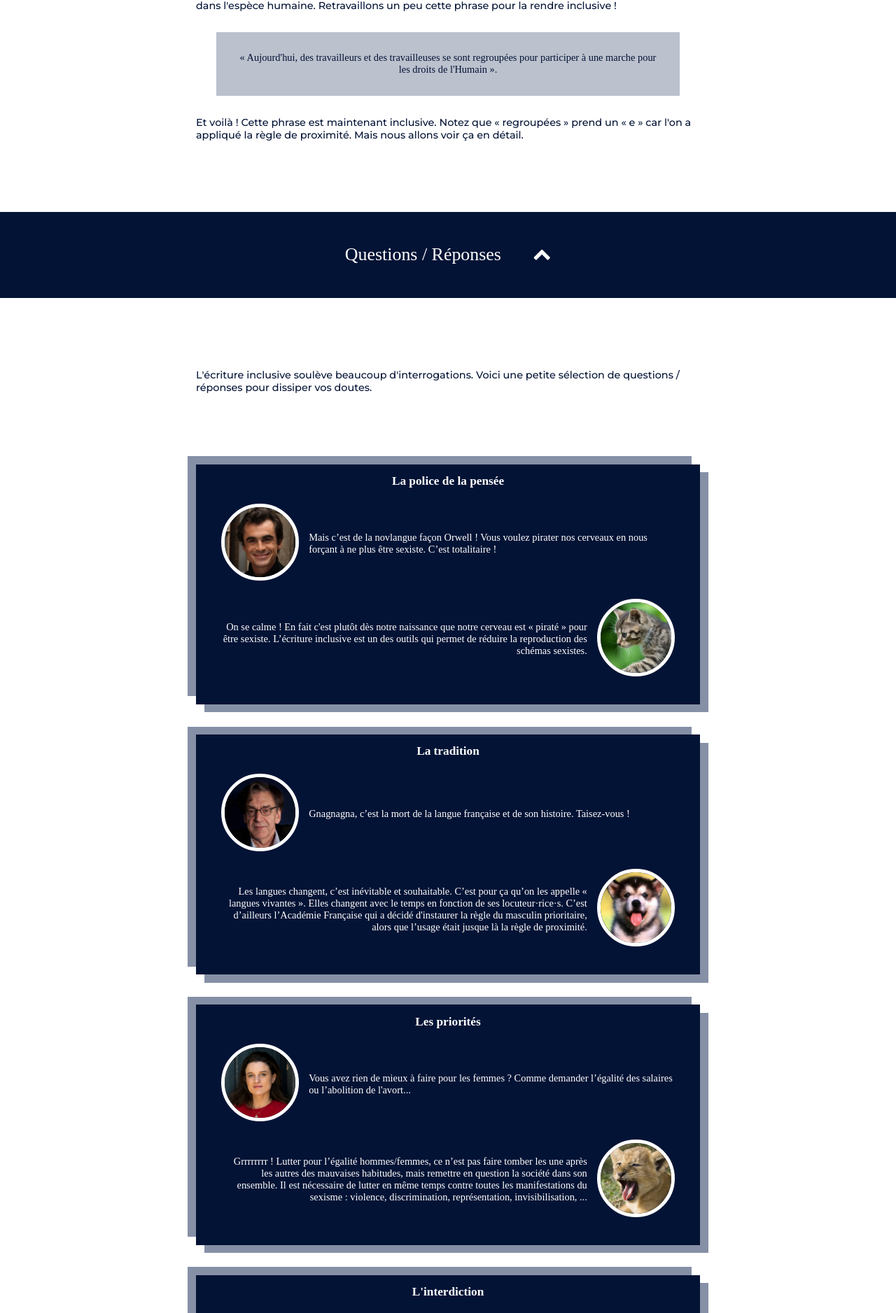
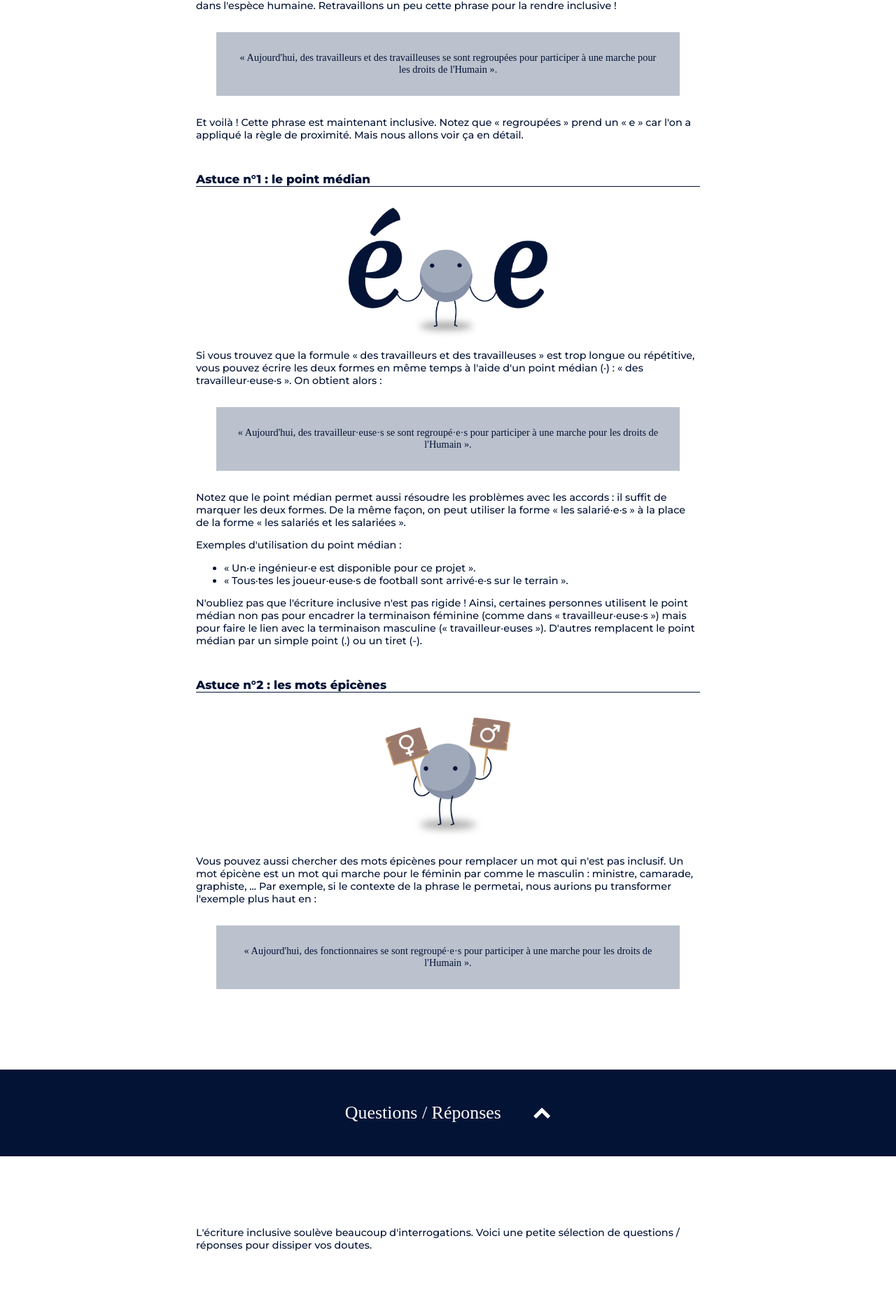
Before and after one commit to FirePowi/ecriture-inclusive, a Jekyll site: the page built from index.html, in a window 1280 px wide. Shown: the part 1180-3057 px from the top of the page at 70% size. Built offline with Jekyll 4.4.1, drawn with Linux system fonts in a browser that asks for light colours; some web fonts are replaced.

Commit message:
Illustrations, responsive Questions/Reponses, text in Le Principe

```diff
--- a/index.html
+++ b/index.html
@@ -45,6 +45,33 @@ $(document).ready(function() {
 <p class="quote">« Aujourd'hui, des travailleurs et des travailleuses se sont regroupées pour participer à une marche pour les droits de l'Humain ».</p>
 
 <p>Et voilà ! Cette phrase est maintenant inclusive. Notez que « regroupées » prend un « e » car l'on a appliqué la règle de proximité. Mais nous allons voir ça en détail.</p>
+
+
+<h3>Astuce n°1 : le point médian</h3>
+
+<img class="illustration" src="{{ site.basepath }}images/epicene-union.png" alt="Épicène le point médian fait l'union entre le féminin et le masculin" />
+
+<p>Si vous trouvez que la formule « des travailleurs et des travailleuses » est trop longue ou répétitive, vous pouvez écrire les deux formes en même temps à l'aide d'un point médian (·) : « des travailleur·euse·s ». On obtient alors :</p>
+
+<p class="quote">« Aujourd'hui, des travailleur·euse·s se sont regroupé·e·s pour participer à une marche pour les droits de l'Humain ».</p>
+
+<p>Notez que le point médian permet aussi résoudre les problèmes avec les accords : il suffit de marquer les deux formes. De la même façon, on peut utiliser la forme « les salarié·e·s » à la place de la forme « les salariés et les salariées ».</p>
+<p>Exemples d'utilisation du point médian :</p>
+<ul>
+	<li>« Un·e ingénieur·e est disponible pour ce projet ».</li>
+	<li>« Tous·tes les joueur·euse·s de football sont arrivé·e·s sur le terrain ».</li>
+</ul>
+
+<p>N'oubliez pas que l'écriture inclusive n'est pas rigide ! Ainsi, certaines personnes utilisent le point médian non pas pour encadrer la terminaison féminine (comme dans « travailleur·euse·s ») mais pour faire le lien avec la terminaison masculine (« travailleur·euses »). D'autres remplacent le point médian par un simple point (.) ou un tiret (-).</p>
+
+<h3>Astuce n°2 : les mots épicènes</h3>
+
+<img class="illustration" src="{{ site.basepath }}images/epicene-epicene.png" alt="Épicène le point médian marche avec le féminin et le masculin" />
+
+<p>Vous pouvez aussi chercher des mots épicènes pour remplacer un mot qui n'est pas inclusif. Un mot épicène est un mot qui marche pour le féminin par comme le masculin : ministre, camarade, graphiste, ... Par exemple, si le contexte de la phrase le permetai, nous aurions pu transformer l'exemple plus haut en :</p>
+
+<p class="quote">« Aujourd'hui, des fonctionnaires se sont regroupé·e·s pour participer à une marche pour les droits de l'Humain ».</p>
+
 </div>
 
 <h2 id="questions">Questions / Réponses <a class="js-scroll-questions-top titleButton" href="#top"><i class="fa fa-chevron-up" aria-hidden="true"></i></a></h2>
--- a/style.css
+++ b/style.css
@@ -44,6 +44,13 @@ h2
 	color: white;
 	padding: 1.8em;
 	font-size: 180%;
+}
+
+h3
+{
+	margin-top: 2.6em;
+	margin-bottom: 1.8em;
+	border-bottom: 1px solid #031335;
 }
 
 a.titleButton
@@ -131,7 +138,7 @@ footer
 
 .menu li img
 {
-	width: 13em;
+	height: 13em;
 	-o-transition:.3s;
 	-ms-transition:.3s;
 	-moz-transition:.3s;
@@ -142,6 +149,14 @@ footer
 .menu li img:hover
 {
 	transform: rotate(-4deg) scale(1.1, 1.1) translate(0em, -1em) ;
+}
+
+img.illustration
+{
+	display: block;
+	height: 13em;
+	margin-left: auto;
+	margin-right: auto;
 }
 
 .questionReponseShadow1
@@ -156,19 +171,6 @@ footer
 	top: 0.8em;
 
 	background-color: #8590a6;
-}
-
-@media screen and (max-width: 50em )
-{
-	.textBlock
-	{
-		width: calc(100% - 2em);
-	}
-
-	.questionReponseShadow1
-	{
-		width: calc(100% - 4em);
-	}
 }
 
 .questionReponseShadow2
@@ -232,3 +234,46 @@ footer
 	padding-right: 1em;
 	text-align: right;
 }
+
+@media screen and (max-width: 50em )
+{
+	.textBlock
+	{
+		width: calc(100% - 2em);
+	}
+
+	.questionReponseShadow1
+	{
+		width: calc(100% - 4em);
+	}
+}
+
+@media screen and (max-width: 35em )
+{
+	.questionReponse .question,
+	.questionReponse .reponse,
+	.questionReponse .text,
+	.questionReponse .avatar
+	{
+		display: block;
+	}
+
+	.questionReponse .avatar
+	{
+		text-align: center;
+	}
+
+	.questionReponse .question .text,
+	.questionReponse .reponse .text
+	{
+		text-align: left;
+		padding-left: 0em;
+		padding-right: 0em;
+	}
+
+	.questionReponse .reponse .text
+	{
+		border-top: 1px solid white;
+		padding-top: 1.2em;
+	}
+}
```
Also changed, not shown: images/epicene-epicene.png (added), images/epicene-union.png (added).
